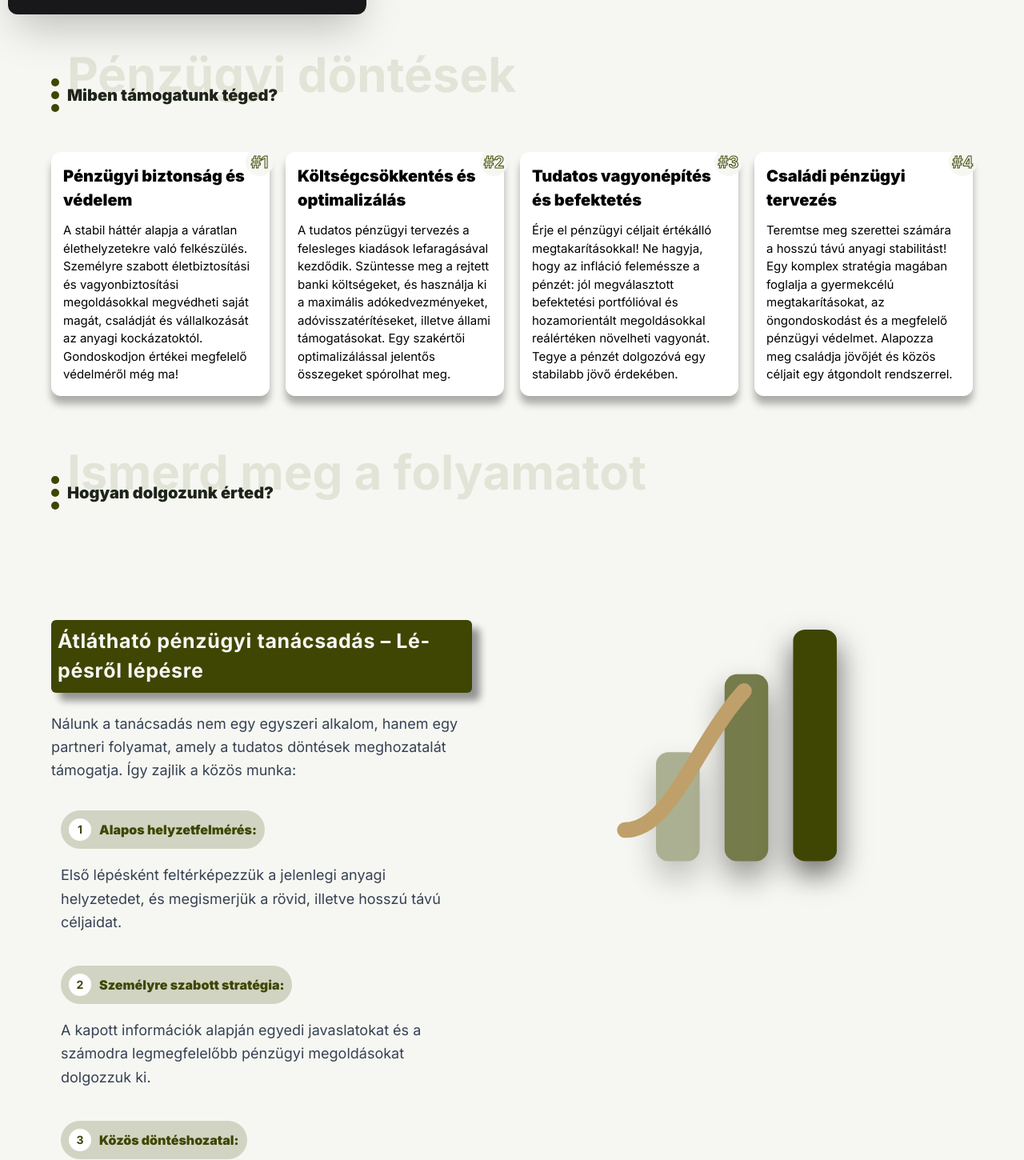
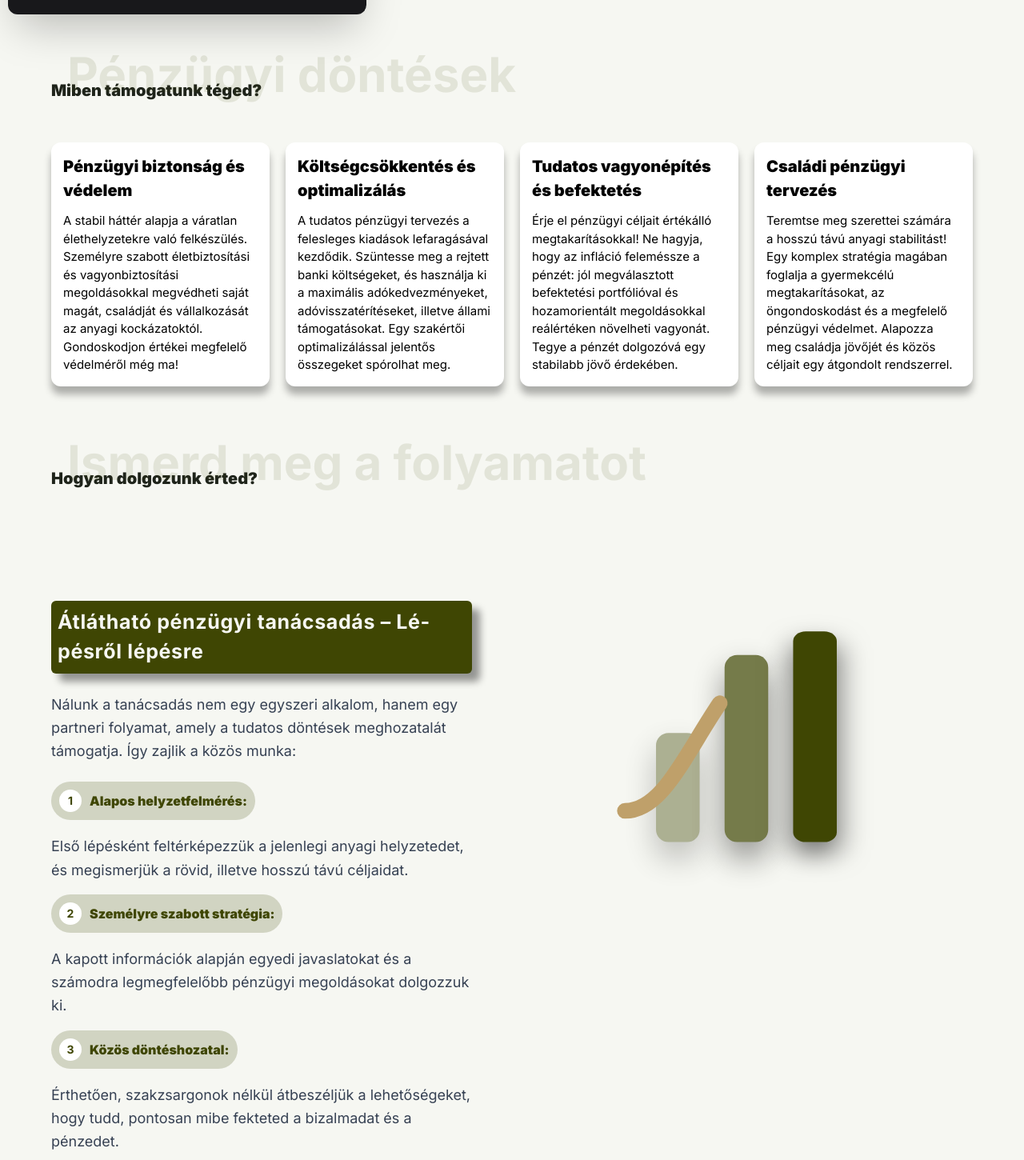
Before and after one commit to Quruzslo/sya-solutions, a Next.js app: page / in a window 1280 px wide. Shown: the part 772-2222 px from the top of the page at 80% size. Built offline with nearby package versions, Linux system fonts and the light colour scheme; a web font is replaced by a local one.

Commit message:
Kiszedve szekciók, partnerek, h2 mellőli dyszítő pöttyök

```diff
--- a/app/page.tsx
+++ b/app/page.tsx
@@ -27,7 +27,7 @@ export default async function HomePage() {
       <SectionTwo></SectionTwo>
 
       <FavProds></FavProds>
-      <PartnerCarousel></PartnerCarousel>
+      {/* <PartnerCarousel></PartnerCarousel> */}
     </section>
   );
 }
--- a/components/section1/sectionOneCards.jsx
+++ b/components/section1/sectionOneCards.jsx
@@ -49,9 +49,9 @@ export default function SectionOneCard({ title, desc, number }) {
     >
       <h3 className="!text-[20px] font-black">{title}</h3>
       <p className="!text-[15px] text-bold">{desc}</p>
-      <span className="absolute flex items-center justify-center top-[-5px] right-[-5px] text-transparent font-bold text-[20px] [-webkit-text-stroke:1px_var(--color-zold)] bg-feher p-[10px] rounded-full w-[35px] h-[35px]">
+      {/* <span className="absolute flex items-center justify-center top-[-5px] right-[-5px] text-transparent font-bold text-[20px] [-webkit-text-stroke:1px_var(--color-zold)] bg-feher p-[10px] rounded-full w-[35px] h-[35px]">
         #{number}
-      </span>
+      </span> */}
     </motion.div>
   );
 }
--- a/components/section2/sectionTwo.jsx
+++ b/components/section2/sectionTwo.jsx
@@ -141,7 +141,7 @@ export default function SectionTwo() {
               {PROCESS_STEPS.map((step) => (
                 <li
                   key={step.id}
-                  className="flex flex-col items-start gap-4 p-3 rounded-lg transition-colors duration-200"
+                  className="flex flex-col items-start gap-4 rounded-lg transition-colors duration-200"
                 >
                   <div className="flex flex-row gap-[10px] bg-zold/20 p-[10px] rounded-full items-center justify-center">
                     <span className="flex-shrink-0 w-7 h-7 flex items-center justify-center rounded-full bg-white text-zold font-bold text-sm ">
--- a/components/sectionTitles.jsx
+++ b/components/sectionTitles.jsx
@@ -27,7 +27,7 @@ const dotVariants = {
 export default function SectionTitles({ title, bgText }) {
   return (
     <div className="flex flex-row relative w-full z-0 my-[50px] xl:my-[50px] items-center">
-      <motion.div
+      {/* <motion.div
         variants={containerVariants}
         initial="hidden"
         whileInView="show"
@@ -46,7 +46,7 @@ export default function SectionTitles({ title, bgText }) {
           variants={dotVariants}
           className="!w-[10px] !h-[10px] rounded-full bg-zold"
         />
-      </motion.div>
+      </motion.div> */}
 
       <h2 className="!text-[20px] !md:text-[30px] text-sotet font-black">
         {title}
```
